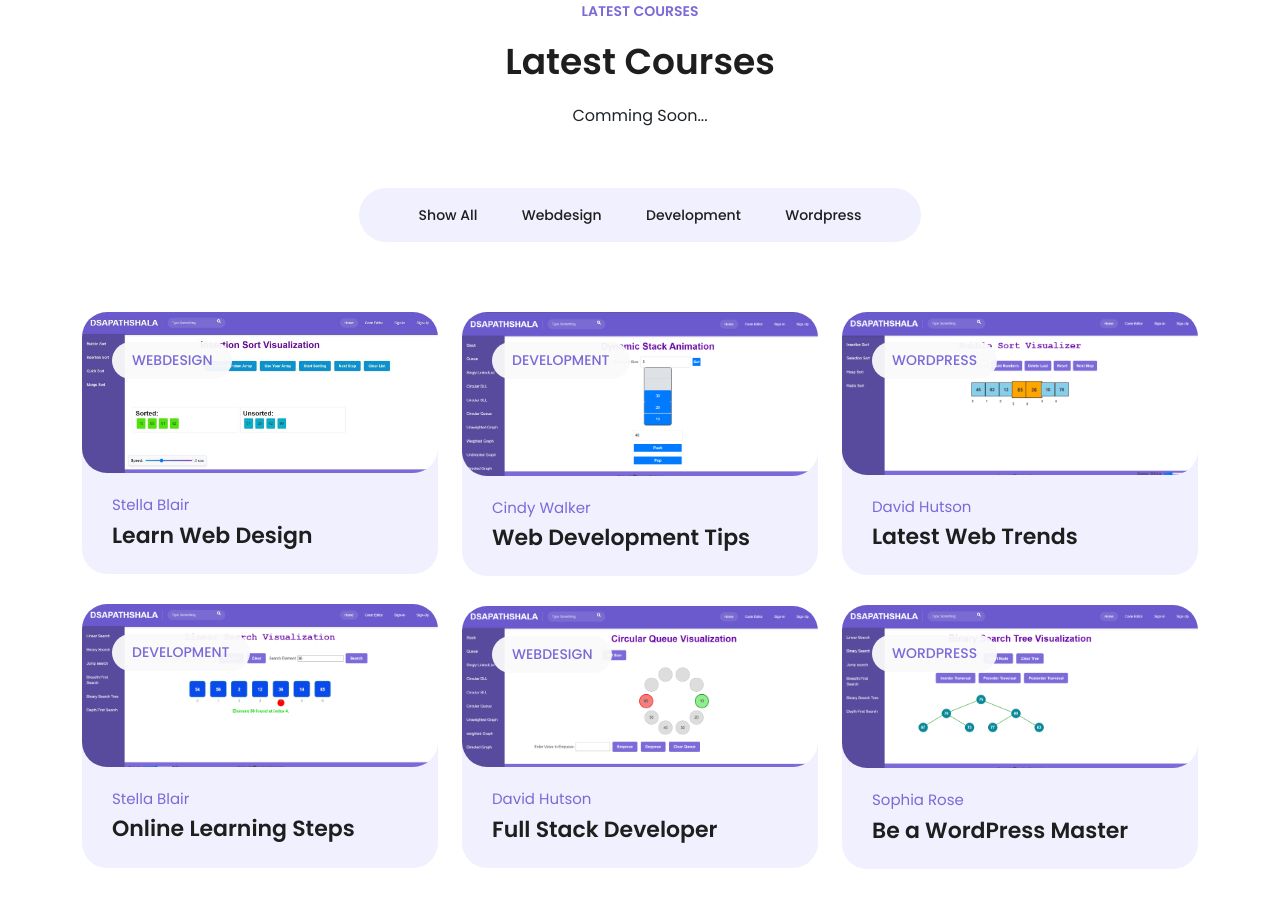
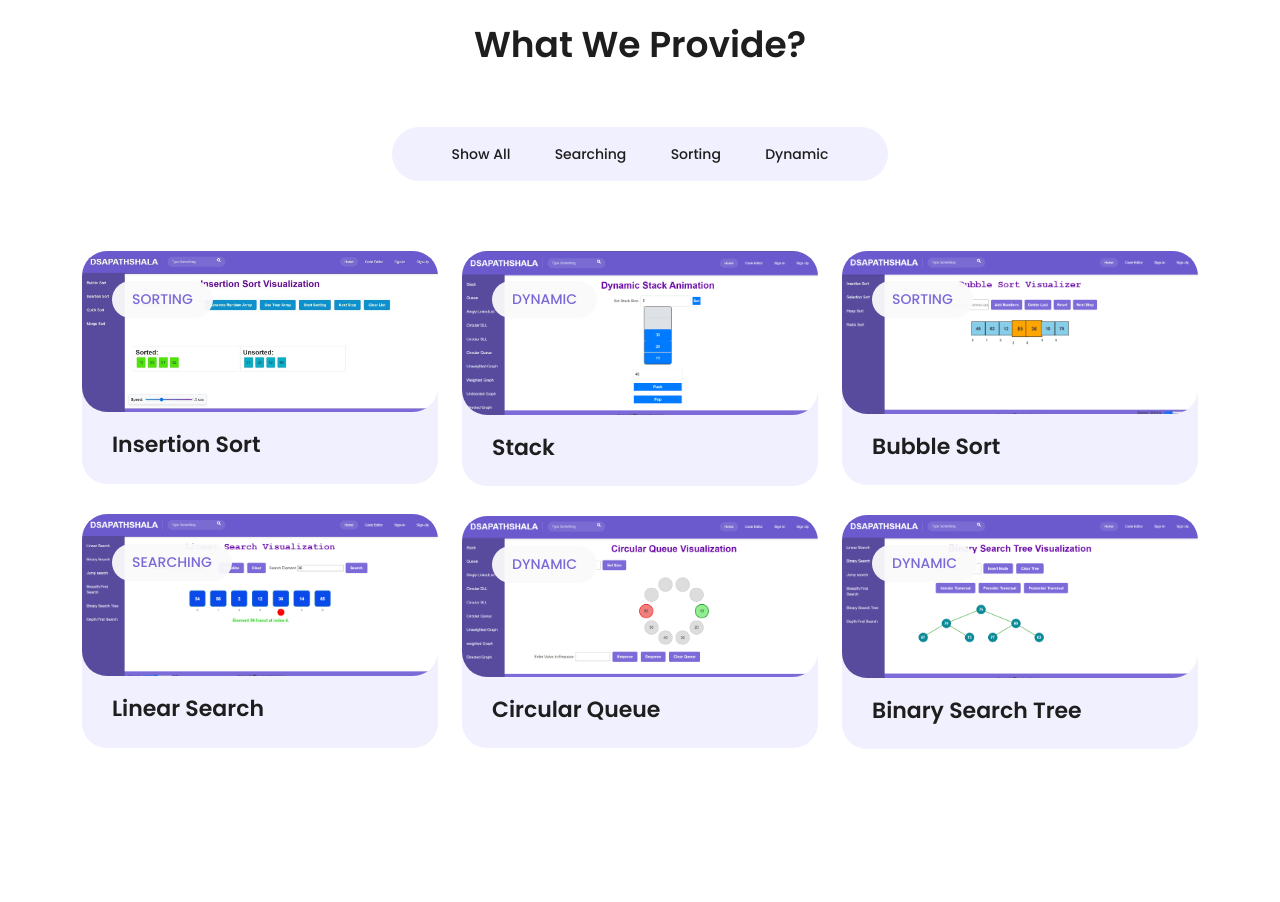
Before and after one commit to pritiC1/DS-react-tailwind-, a plain HTML site: page index.html in a window 1280 px wide. Shown: the part 2339-3241 px from the top of the page. Drawn offline with nearby package versions, Linux system fonts and the light colour scheme; a script that the page names is missing.

Commit message:
modified the index.html

```diff
--- a/assets/css/templatemo-scholar.css
+++ b/assets/css/templatemo-scholar.css
@@ -810,8 +810,8 @@ Services Style
 }
 
 .services .service-item .icon {
-  width: 190px;
-  height: 190px;
+  width: 165px;
+  height: 165px;
   display: inline-block;
   text-align: center;
   line-height: 190px;
--- a/index.html
+++ b/index.html
@@ -226,9 +226,7 @@
     <div class="row">
       <div class="col-lg-12 text-center">
         <div class="section-heading">
-          <h6>Latest Courses</h6>
-          <h2>Latest Courses</h2>
-          <span class="category">Comming Soon...</span>
+          <h2>What we provide?</h2>
         </div>
       </div>
     </div>
@@ -237,86 +235,80 @@
         <a class="is_active" href="#!" data-filter="*">Show All</a>
       </li>
       <li>
-        <a href="#!" data-filter=".design">Webdesign</a>
+        <a href="#!" data-filter=".searching">Searching</a>
       </li>
       <li>
-        <a href="#!" data-filter=".development">Development</a>
+        <a href="#!" data-filter=".sorting">Sorting</a>
       </li>
       <li>
-        <a href="#!" data-filter=".wordpress">Wordpress</a>
+        <a href="#!" data-filter=".dynamic">Dynamic</a>
       </li>
     </ul>
     <div class="row event_box">
-      <div class="col-lg-4 col-md-6 align-self-center mb-30 event_outer col-md-6 design">
+      <div class="col-lg-4 col-md-6 align-self-center mb-30 event_outer col-md-6 sorting">
         <div class="events_item">
           <div class="thumb">
             <a href="#"><img src="assets/images/course-01.jpg" alt=""></a>
-            <span class="category">Webdesign</span>
+            <span class="category">Sorting</span>
           </div>
           <div class="down-content">
-            <span class="author">Stella Blair</span>
-            <h4>Learn Web Design</h4>
+            <h4>Insertion Sort</h4>
           </div>
         </div>
       </div>
-      <div class="col-lg-4 col-md-6 align-self-center mb-30 event_outer col-md-6  development">
+      <div class="col-lg-4 col-md-6 align-self-center mb-30 event_outer col-md-6  dynamic">
         <div class="events_item">
           <div class="thumb">
             <a href="#"><img src="assets/images/course-02.jpg" alt=""></a>
-            <span class="category">Development</span>
+            <span class="category">Dynamic</span>
           </div>
           <div class="down-content">
-            <span class="author">Cindy Walker</span>
-            <h4>Web Development Tips</h4>
+            <h4>Stack</h4>
           </div>
         </div>
       </div>
-      <div class="col-lg-4 col-md-6 align-self-center mb-30 event_outer col-md-6 design wordpress">
+      <div class="col-lg-4 col-md-6 align-self-center mb-30 event_outer col-md-6 design sorting">
         <div class="events_item">
           <div class="thumb">
             <a href="#"><img src="assets/images/course-03.jpg" alt=""></a>
-            <span class="category">Wordpress</span>
+            <span class="category">Sorting</span>
           </div>
           <div class="down-content">
-            <span class="author">David Hutson</span>
-            <h4>Latest Web Trends</h4>
+            <h4>Bubble Sort</h4>
           </div>
         </div>
       </div>
       <div class="row">
-        <div class="col-lg-4 col-md-6 align-self-center mb-30 event_outer col-md-6 development">
+        <div class="col-lg-4 col-md-6 align-self-center mb-30 event_outer col-md-6 searching">
           <div class="events_item">
             <div class="thumb">
               <a href="#"><img src="assets/images/course-04.jpg" alt=""></a>
-              <span class="category">Development</span>
+              <span class="category">Searching</span>
             </div>
             <div class="down-content">
-              <span class="author">Stella Blair</span>
-              <h4>Online Learning Steps</h4>
+              <h4>Linear Search</h4>
             </div>
           </div>
         </div>
-        <div class="col-lg-4 col-md-6 align-self-center mb-30 event_outer col-md-6 wordpress development">
+        <div class="col-lg-4 col-md-6 align-self-center mb-30 event_outer col-md-6 wordpress dynamic">
           <div class="events_item">
             <div class="thumb">
               <a href="#"><img src="assets/images/course-05.jpg" alt=""></a>
-              <span class="category">Wordpress</span>
+              <span class="category">Dynamic</span>
             </div>
             <div class="down-content">
-              <span class="author">Sophia Rose</span>
-              <h4>Be a WordPress Master</h4>
+              <h4>Binary Search Tree</h4>
             </div>
           </div>
         </div>
-        <div class="col-lg-4 col-md-6 align-self-center mb-30 event_outer col-md-6 wordpress design">
+        <div class="col-lg-4 col-md-6 align-self-center mb-30 event_outer col-md-6 wordpress dynamic">
           <div class="events_item">
             <div class="thumb">
               <a href="#"><img src="assets/images/course-06.jpg" alt=""></a>
-              <span class="category">Webdesign</span>
+              <span class="category">Dynamic</span>
             </div>
             <div class="down-content">
-              <span class="author">David Hutson</span>
-              <h4>Full Stack Developer</h4>
+              <h4>Circular Queue</h4>
             </div>
           </div>
         </div>
```
